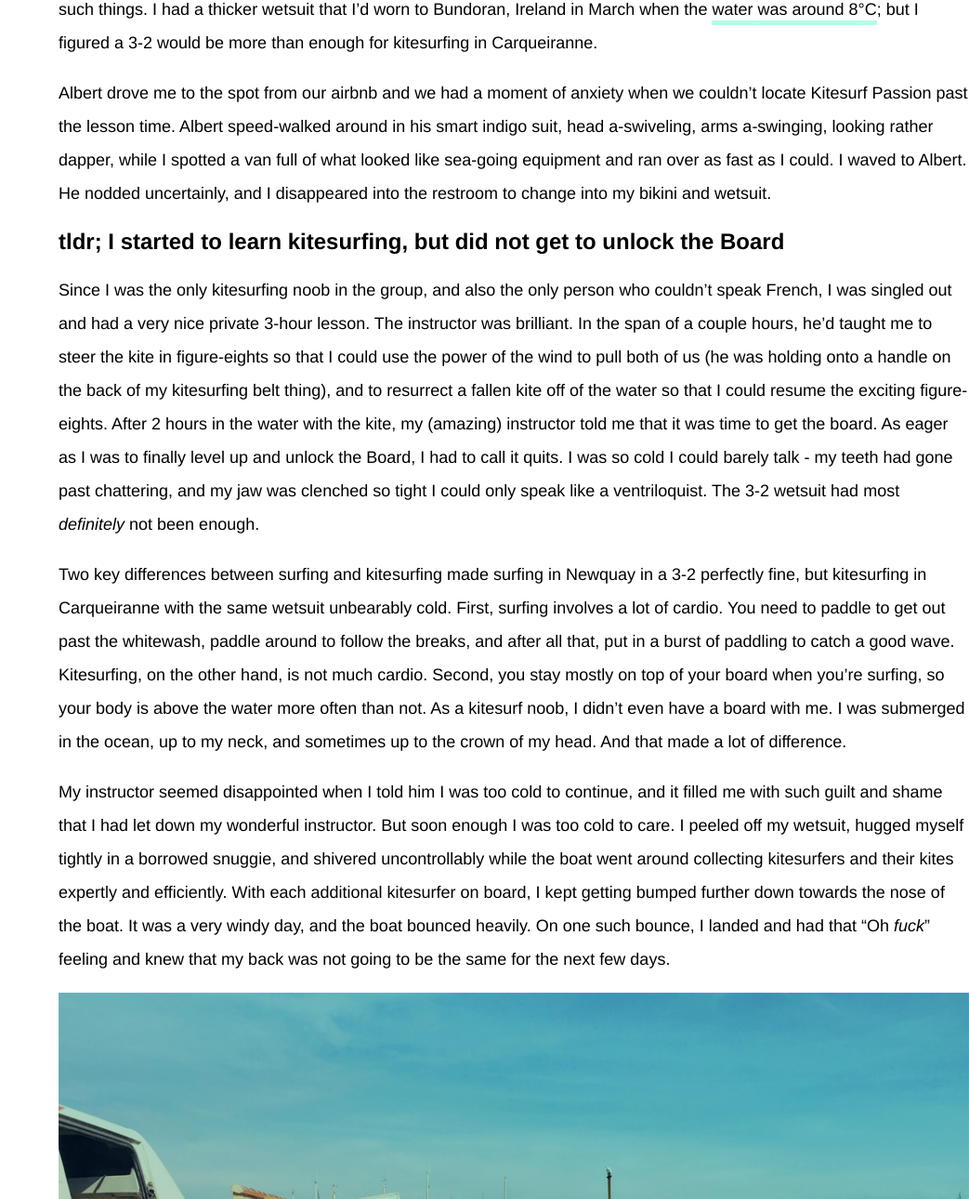
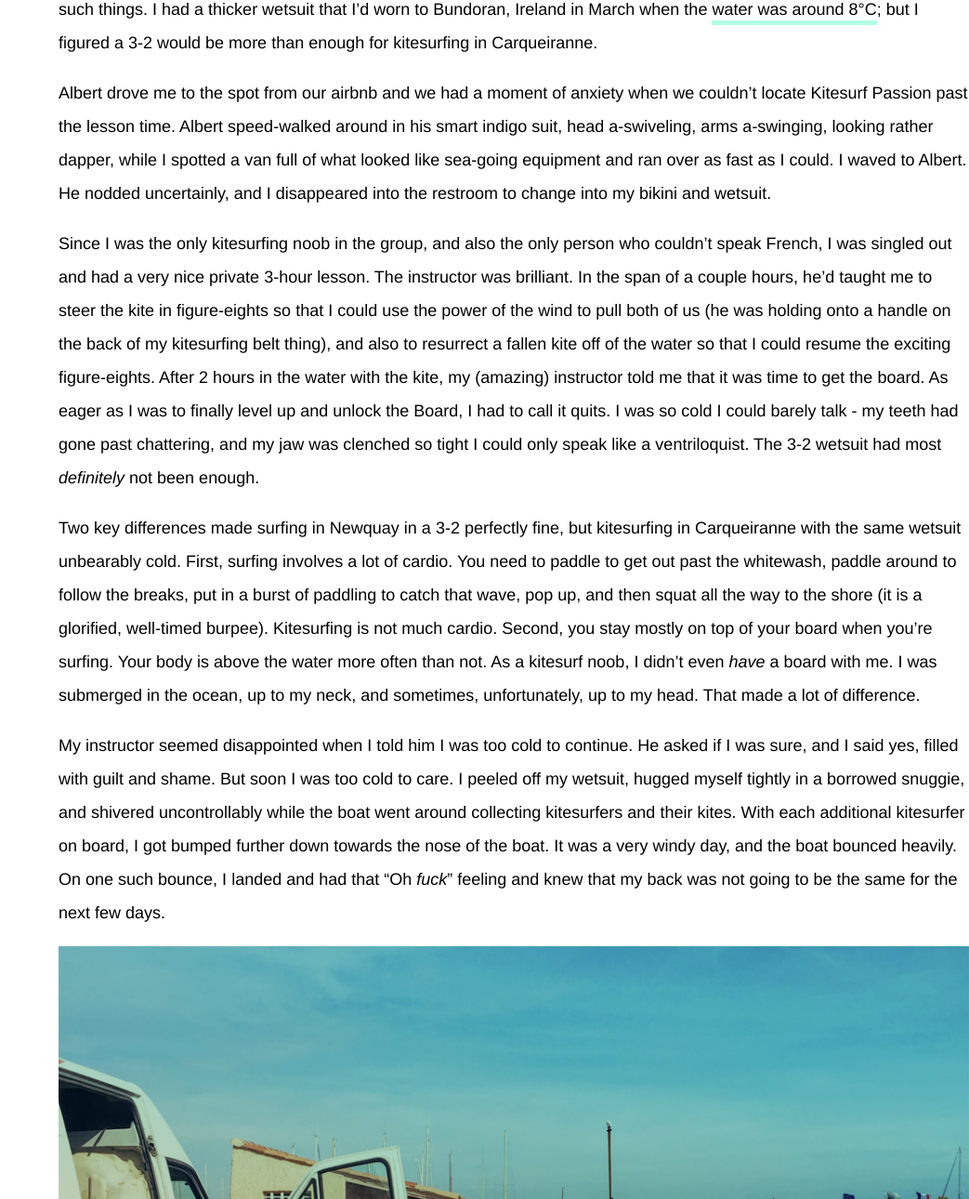
Before and after one commit to jiwonkim/albertmornington.space, a Flask app: page /post/carqueiranne-france in a window 1280 px wide. Shown: the part 1959-3249 px from the top of the page at 93% size, without its empty margins (237-1280 px from the left). Run offline with Flask 2, Linux system fonts and the light colour scheme.

Commit message:
Fixed typos in carqueiranne post

```diff
--- a/templates/carqueiranne-france.html
+++ b/templates/carqueiranne-france.html
@@ -38,18 +38,16 @@
         Albert drove me to the spot from our airbnb and we had a moment of anxiety when we couldn’t locate Kitesurf Passion past the lesson time. Albert speed-walked around in his smart indigo suit, head a-swiveling, arms a-swinging, looking rather dapper, while I spotted a van full of what looked like sea-going equipment and ran over as fast as I could. I waved to Albert. He nodded uncertainly, and I disappeared into the restroom to change into my bikini and wetsuit.
     </p>
 
-    <h2>tldr; I started to learn kitesurfing, but did not get to unlock the Board</h2>
-
     <p class="post-paragraph">
-        Since I was the only kitesurfing noob in the group, and also the only person who couldn’t speak French, I was singled out and had a very nice private 3-hour lesson. The instructor was brilliant. In the span of a couple hours, he’d taught me to steer the kite in figure-eights so that I could use the power of the wind to pull both of us (he was holding onto a handle on the back of my kitesurfing belt thing), and to resurrect a fallen kite off of the water so that I could resume the exciting figure-eights. After 2 hours in the water with the kite, my (amazing) instructor told me that it was time to get the board. As eager as I was to finally level up and unlock the Board, I had to call it quits. I was so cold I could barely talk - my teeth had gone past chattering, and my jaw was clenched so tight I could only speak like a ventriloquist. The 3-2 wetsuit had most <i>definitely</i> not been enough.
+        Since I was the only kitesurfing noob in the group, and also the only person who couldn’t speak French, I was singled out and had a very nice private 3-hour lesson. The instructor was brilliant. In the span of a couple hours, he’d taught me to steer the kite in figure-eights so that I could use the power of the wind to pull both of us (he was holding onto a handle on the back of my kitesurfing belt thing), and also to resurrect a fallen kite off of the water so that I could resume the exciting figure-eights. After 2 hours in the water with the kite, my (amazing) instructor told me that it was time to get the board. As eager as I was to finally level up and unlock the Board, I had to call it quits. I was so cold I could barely talk - my teeth had gone past chattering, and my jaw was clenched so tight I could only speak like a ventriloquist. The 3-2 wetsuit had most <i>definitely</i> not been enough.
     </p>
 
     <p class="post-paragraph">
-        Two key differences between surfing and kitesurfing made surfing in Newquay in a 3-2 perfectly fine, but kitesurfing in Carqueiranne with the same wetsuit unbearably cold. First, surfing involves a lot of cardio. You need to paddle to get out past the whitewash, paddle around to follow the breaks, and after all that, put in a burst of paddling to catch a good wave. Kitesurfing, on the other hand, is not much cardio. Second, you stay mostly on top of your board when you’re surfing, so your body is above the water more often than not. As a kitesurf noob, I didn’t even have a board with me. I was submerged in the ocean, up to my neck, and sometimes up to the crown of my head. And that made a lot of difference.
+        Two key differences made surfing in Newquay in a 3-2 perfectly fine, but kitesurfing in Carqueiranne with the same wetsuit unbearably cold. First, surfing involves a lot of cardio. You need to paddle to get out past the whitewash, paddle around to follow the breaks, put in a burst of paddling to catch that wave, pop up, and then squat all the way to the shore (it is a glorified, well-timed burpee). Kitesurfing is not much cardio. Second, you stay mostly on top of your board when you’re surfing. Your body is above the water more often than not. As a kitesurf noob, I didn’t even <i>have</i> a board with me. I was submerged in the ocean, up to my neck, and sometimes, unfortunately, up to my head. That made a lot of difference.
     </p>
 
     <p class="post-paragraph">
-        My instructor seemed disappointed when I told him I was too cold to continue, and it filled me with such guilt and shame that I had let down my wonderful instructor. But soon enough I was too cold to care. I peeled off my wetsuit, hugged myself tightly in a borrowed snuggie, and shivered uncontrollably while the boat went around collecting kitesurfers and their kites expertly and efficiently. With each additional kitesurfer on board, I kept getting bumped further down towards the nose of the boat. It was a very windy day, and the boat bounced heavily. On one such bounce, I landed and had that “Oh <i>fuck</i>” feeling and knew that my back was not going to be the same for the next few days.
+        My instructor seemed disappointed when I told him I was too cold to continue. He asked if I was sure, and I said yes, filled with guilt and shame. But soon I was too cold to care. I peeled off my wetsuit, hugged myself tightly in a borrowed snuggie, and shivered uncontrollably while the boat went around collecting kitesurfers and their kites. With each additional kitesurfer on board, I got bumped further down towards the nose of the boat. It was a very windy day, and the boat bounced heavily. On one such bounce, I landed and had that “Oh <i>fuck</i>” feeling and knew that my back was not going to be the same for the next few days.
     </p>
 
     <img class="image--centered image--1000" src="{{ url_for('static', filename='carqueiranne-france/1000_kitesurfing_2.jpg') }}">
@@ -63,8 +61,6 @@
         <img class="image--centered image--half" src="{{ url_for('static', filename='carqueiranne-france/1000_crepe_1.jpg') }}">
     </div>
 
-    <h2>Some experiences are only fun in retrospect</h2>
-
     <p class="post-paragraph">
         Then I found that I missed the last bus back to the airbnb.
     </p>
@@ -75,7 +71,7 @@
     </div>
 
     <p class="post-paragraph">
-        “This is fine,” I told myself. I actually said it out loud, to see if it would be more convincing if I heard the words. (It was not.) To perpetuate desired tranquil state of mind, I decided to take a casual stroll and pick a nice bar to hang out by myself, and maybe read the emergency book I carried around for this type of purpose. I located what seemed like a lively downtown area (relatively speaking; Carqueiranne is no London) and after suspiciously loitering around for a good half hour, made my pick and walked upto the bar. The bartender said something in French, I said something in English, and we both stared at each other for a bit. I unsuccessfully tried speaking Spanish (“Vino, por favor!”), then made a failed attempt to mime a wine glass. He made the universal index finger gesture that meant “wait a sec” and called out to a group of people who could have been co-owners or squatters of the bar, I could not tell. Eventually the combination of a very unhelpful but eager “English speaking” lady and google translate helped me get my glass of wine, which turned out to be a single euro! After some book-reading, side-eyeing a sleeping gentleman who was being pranked by his co-owner/squatter friends, I decided I should try getting back to the airbnb.
+        “This is fine,” I told myself. I actually said it out loud, to see if it would be more convincing if I heard the words. (It was not.) To perpetuate the desired tranquil state of mind, I decided to take a casual stroll and pick a nice bar to hang out by myself, and maybe read the emergency book I carried around for this type of purpose. I located what seemed like a lively downtown area (relatively speaking; Carqueiranne is no London) and after suspiciously loitering around for a good half hour, made my pick and walked upto the bar. The bartender said something in French, I said something in English, and we both stared at each other for a bit. I unsuccessfully tried speaking Spanish (“Vino, por favor!”), then made a failed attempt to mime a wine glass. He made the universal index finger gesture that meant “wait a sec” and called out to a group of people who could have been co-owners or squatters of the bar, I could not tell. Eventually the combination of a very unhelpful but eager “English speaking” lady and google translate helped me get my glass of wine, which turned out to be a single euro! After some book-reading, side-eyeing a sleeping gentleman who was being pranked by his co-owner/squatter friends, I decided I should try getting back to the airbnb.
     </p>
 
     <img class="image--centered image--1000" src="{{ url_for('static', filename='carqueiranne-france/1000_bar_0.jpg') }}">
@@ -101,6 +97,6 @@
     </p>
 
     <p class="post-paragraph">
-        We picked up her daughter and then drove over to La Crau, and I made the 20-minute walk over to the airbnb while talking to Albert on the phone. I told him all about my day, feeling a bit coforted by the celebratory wedding noises in the background from his side of the call. Going into technical detail about how to control the kite made me forget that the road was dark and deserted. When I finally arrived, I was too relieved to feel happy. I took the most unsatisfying shower of my life in the cramped italitan shower that only managed a sad, lukewarm drizzle. Then I wrapped a towel around my wet hair and dropped dead on the bed, hoping I would be able to wake up when Albert came back from the wedding to let him inside, pretending that the blanket I was hugging was his warm pupper butt.
+        We picked up her daughter and then drove over to La Crau, and I made the 20-minute walk over to the airbnb while talking to Albert on the phone. I told him all about my day, feeling a bit comforted by the celebratory wedding noises in the background from his side of the call. Going into technical detail about how to control the kite made me forget that the road was dark and deserted. When I finally arrived, I was too relieved to feel happy. I took the most unsatisfying shower of my life in the cramped italitan shower that only managed a sad, lukewarm drizzle. Then I wrapped a towel around my wet hair and dropped dead on the bed, hoping I would be able to wake up when Albert came back from the wedding to let him inside, pretending that the blanket I was hugging was his warm pupper butt.
     </p>
 {% endblock %}
```
